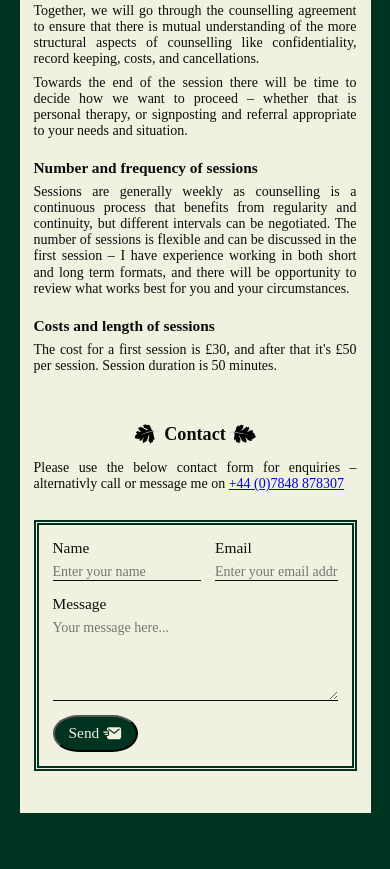
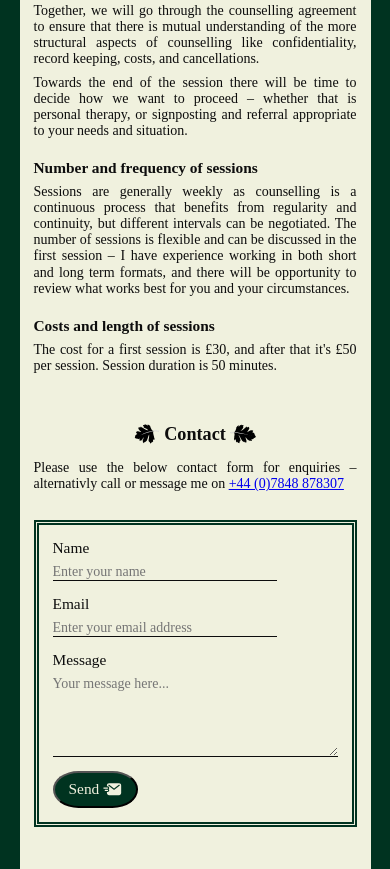
Before and after one commit to KynanPR/blackbird, a website: page index.html in a window 390 px wide. Shown: the part 2189-3058 px from the top of the page. Before the commit the page ends 3002 px from the top, so only its background shows below. Drawn offline with nearby package versions, Linux system fonts and the light colour scheme; a web font is replaced by a local one.

Commit message:
Fixed small screen form formatting

```diff
--- a/source/styles.scss
+++ b/source/styles.scss
@@ -536,7 +536,8 @@ main {
     padding: $padding__thin;
     border: $colour-highlight double 5px;
     display: grid;
-    grid-template: "name email" "message message" "submit .";
+    // grid-template: "name email" "message message" "submit .";
+    grid-template: "name ." "email ." "message message" "submit .";
     gap: $margin__thin;
     font-size: 1.1rem;
 
@@ -558,6 +559,7 @@ main {
       }
     }
     button {
+      grid-area: submit;
       width: fit-content;
       padding: calc($padding__thin/2) $padding__thin;
       background-color: $colour-highlight;
```
Also changed, not shown: build/styles.css.
